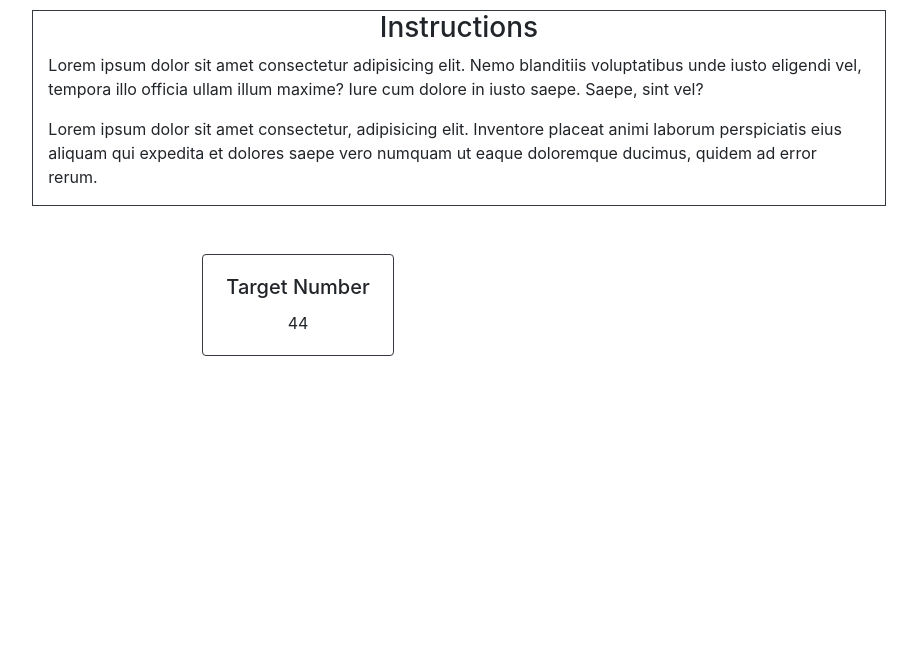
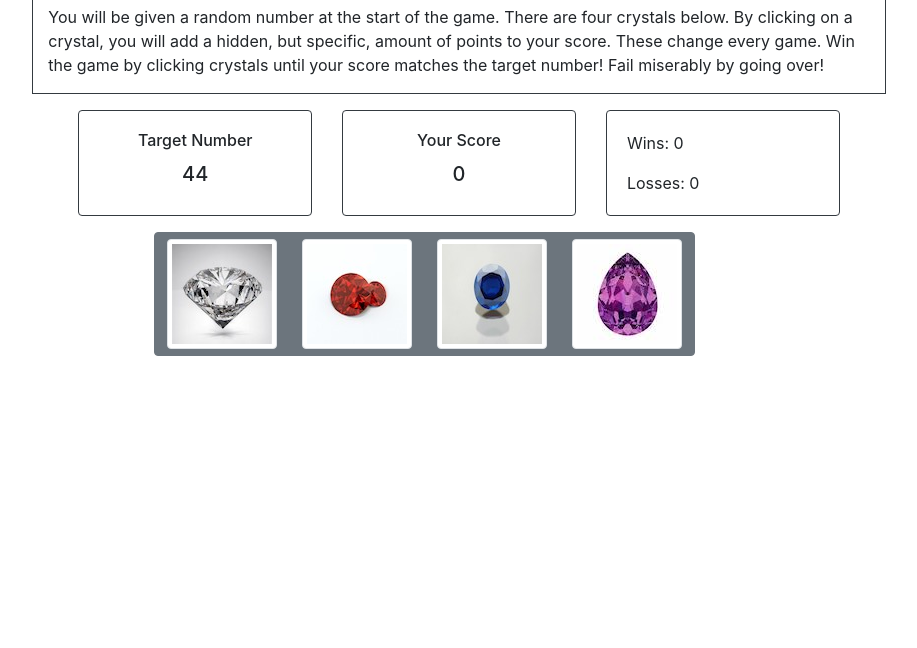
Before and after one commit to jedsmit/unit-4-game, a plain HTML site: page index.html in a window 1280 px wide. Shown: the part 152-800 px from the top of the page, without its empty margins (181-1098 px from the left). Drawn offline with nearby package versions, Linux system fonts and the light colour scheme.

Commit message:
added html, styling, buttons, and images

```diff
--- a/index.html
+++ b/index.html
@@ -12,37 +12,72 @@
 
 <body>
     <div class="container-fluid">
+        <!--Title row-->
         <div class="row justify-content-center">
-            <div class="col-sm-4 border border-dark m-5 p-1">
+            <div class="col-sm-4 border border-dark m-4 p-1">
                 <h1 class="text-center">Crystal Collector</h1>
             </div>
         </div>
+        <!--Instructions-->
         <div class="row justify-content-center">
             <div class="col-sm-8 border border-dark m5 p1">
                 <h3 class="text-center">Instructions</h3>
-                <p>Lorem ipsum dolor sit amet consectetur adipisicing elit. Nemo blanditiis voluptatibus unde iusto
-                    eligendi vel, tempora illo officia ullam illum maxime? Iure cum dolore in iusto saepe. Saepe, sint
-                    vel?</p>
-                <p>Lorem ipsum dolor sit amet consectetur, adipisicing elit. Inventore placeat animi laborum
-                    perspiciatis eius aliquam qui expedita et dolores saepe vero numquam ut eaque doloremque ducimus,
-                    quidem ad error rerum.</p>
+                <p>You will be given a random number at the start of the game.
+                    There are four crystals below. By clicking on a crystal, you will add a hidden, but specific, amount
+                    of points to your score. These change every game. Win the game by clicking crystals until your score
+                    matches the target number! Fail miserably by going over! </p>
             </div>
         </div>
+        <!--Stats row-->
+        <div class="row justify-content-center">
+            <div class="col-sm-8">
+                <div class="card-deck m-3">
+                    <div class="card border border-dark text-center" style="width: 12rem;">
+                        <div class="card-body">
+                            <h6 class="card-title">Target Number</h6>
+                            <h5 id="target-number" class="card-text">44</h5>
+                        </div>
+                    </div>
+
+                    <div class="card border border-dark text-center" style="width: 12rem;">
+                        <div class="card-body">
+                            <h6 class="card-title">Your Score</h6>
+                            <h5 id="user-score" class="card-text">0</h5>
+                        </div>
+                    </div>
+
+                    <div class="card border border-dark text-center" style="width: 12rem;">
+                        <div class="card-body text-left">
+                            <p class="card-text">Wins: <span id="wins">0</span></p>
+                            <p class="card-text">Losses: <span id="losses">0</span></p>
+                        </div>
+                    </div>
+
+                </div>
+            </div>
+        </div>
+        <!--Crystal Buttons-->
         <div class="row">
-            <div class="col-sm-3 offset-3">
-                <div class="card border border-dark text-center m-5" style="width: 12rem;">
-                    <div class="card-body">
-                        <h5 class="card-title">Target Number</h5>
-                        <p class="card-text">44</p>
-
+            <div class="col-sm-8 offset-3">
+                <div class="btn-toolbar" role="toolbar" aria-label="Toolbar with button groups">
+                    <div class="btn-group mr-2" role="group" aria-label="First group">
+                        <button type="button" id="diamond" class="btn btn-large btn-secondary"><img
+                                class="img-thumbnail" src="assets/images/diamond.jpg" alt="diamond"> </button>
+                        <button type="button" id="ruby" class="btn btn-large btn-secondary"><img class="img-thumbnail"
+                                src="assets/images/ruby.jpg" alt="ruby"></button>
+                        <button type="button" id="lapis" class="btn btn-large btn-secondary"><img class="img-thumbnail"
+                                src="assets/images/lapis.jpg" alt="lapis"></button>
+                        <button type="button" id="amethyst" class="btn btn-large btn-secondary"><img
+                                class="img-thumbnail" src="assets/images/amethyst.jpeg" alt="amethyst"></button>
                     </div>
                 </div>
             </div>
         </div>
+        <!--main container end-->
     </div>
 
 
-    <script src="" async defer></script>
+    <script src="assets/javascript/game.js"></script>
 </body>
 
 </html>
```
Also changed, not shown: assets/images/amethyst.jpeg (added), assets/images/diamond.jpg (added), assets/images/lapis.jpg (added), assets/images/ruby.jpg (added).
